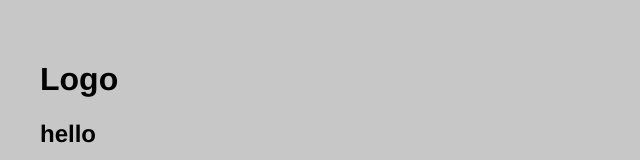
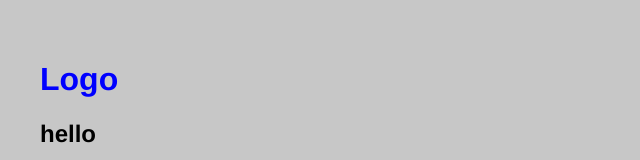
Before and after one commit to stephen0220/myfirstrepository, a plain HTML site: page index.html in a window 1280 px wide. Shown: the top 160 px of the page, without its empty margins (0-640 px from the left). Drawn offline with Linux system fonts and the light colour scheme.

Commit message:
color blue to h1

```diff
--- a/index.html
+++ b/index.html
@@ -7,7 +7,7 @@
 	</head>
 	<body>
 		<div>
-			<h1>Logo</h1>
+			<h1 style="color:blue;">Logo</h1>
 			<h2>hello</h2>
 			<nav>
 				<ul>
```
